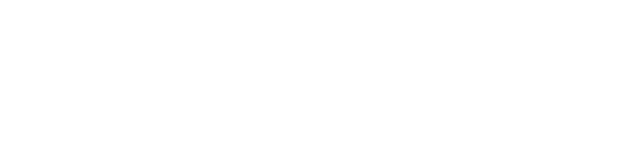
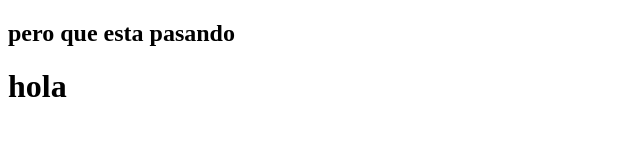
Before and after one commit to software906/ejgit, a plain HTML site: page index.html in a window 1280 px wide. Shown: the whole page, without its empty margins (0-640 px from the left). Drawn offline with Linux system fonts and the light colour scheme.

Commit message:
segunda captura

```diff
--- a/index.html
+++ b/index.html
@@ -5,6 +5,7 @@
 	<title></title>
 </head>
 <body>
-
+<h2>pero que esta pasando</h2>
+<h1>hola</h1>
 </body>
 </html>
```
